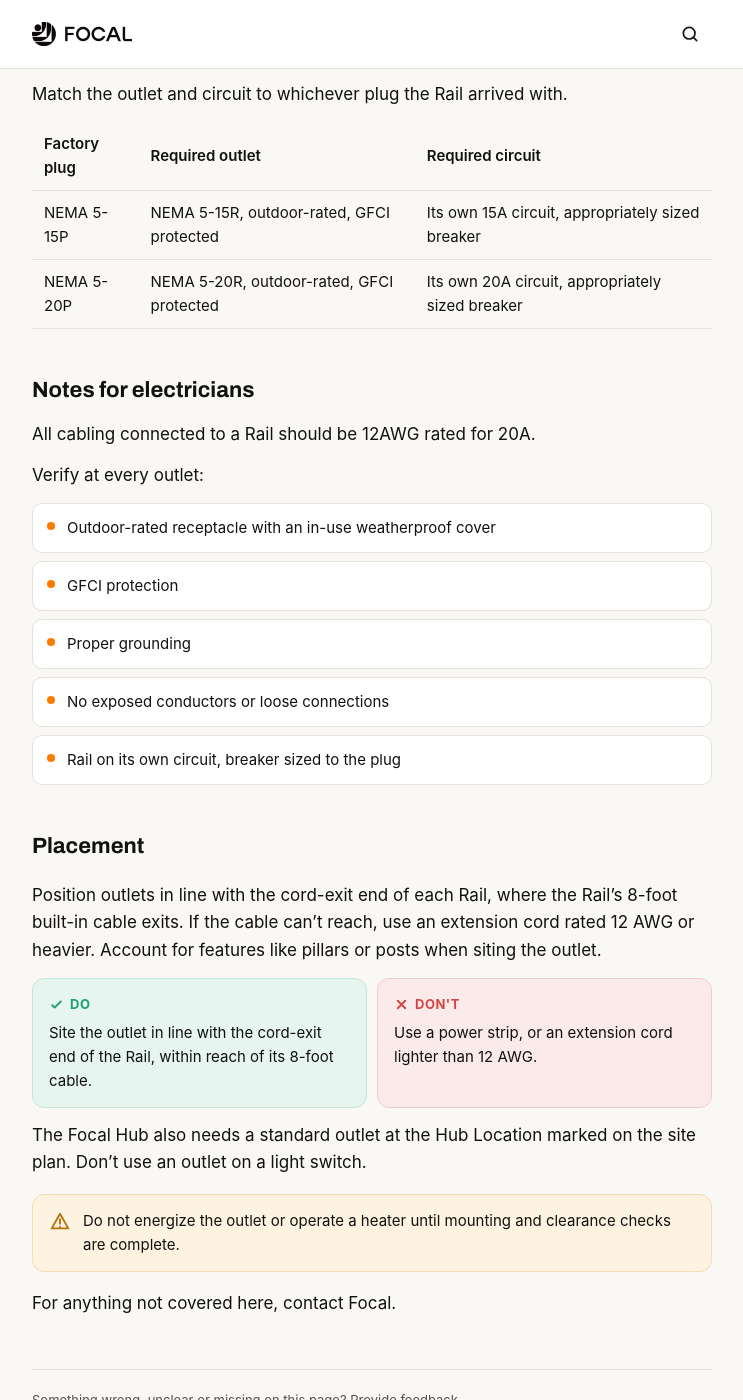
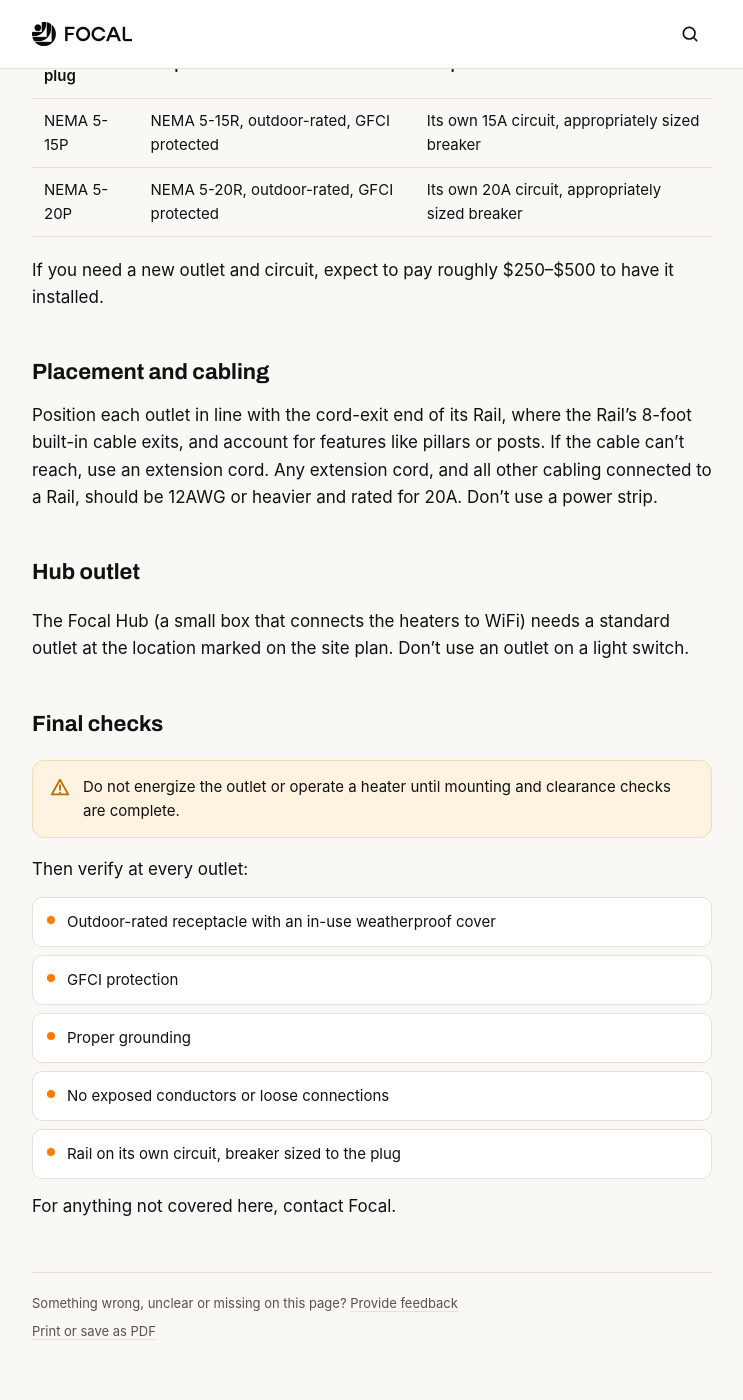
Before and after one commit to BeamT/external-docs, a Jekyll site: the page built from _guides/electrical-power.md, in a window 1280 px wide and 1400 px high, scrolled down 1386 px. Shown: the whole window, without its empty margins (268-1011 px from the left). Built offline with Jekyll 4.4.1, drawn with Linux system fonts in a browser that asks for light colours; some web fonts are replaced; some of the changed text lies outside the part shown.

Commit message:
Electrical & Power: one guide for Home and Restaurant (#167) (#46)
* Electrical & Power: one guide for Home and Restaurant (#167)

Rails can't share circuits for either Product. Extension cords allowed
(12 AWG, rated 20A). Add $250-$500 new outlet cost. Simplify page: drop
do/don't boxes, move post checks to Final checks. Hub outlet note is
Restaurant-only. Bump to 1.5.

Co-Authored-By: Claude Sonnet 5.5 <noreply@anthropic.com>

* Give Hub outlet note its own Restaurant-only section; update search test

Co-Authored-By: Claude Sonnet 5.5 <noreply@anthropic.com>

---------

Co-authored-by: Claude Sonnet 5.5 <noreply@anthropic.com>

```diff
--- a/_guides/electrical-power.md
+++ b/_guides/electrical-power.md
@@ -7,9 +7,9 @@ stage: [install]
 install_order: {restaurant: 15, home: 20}
 next_chain: false
 order: 6
-summary: Circuit, outlet, and plug requirements for electricians.
-version: "1.4"
-updated: "2026-11-17"
+summary: Circuit, outlet, and plug requirements for Focal Rails.
+version: "1.5"
+updated: "2026-11-25"
 ---
 
 ## On this page
@@ -17,14 +17,13 @@ updated: "2026-11-17"
 - [System basics](#system-basics)
 - [Rail configurations](#rail-configurations)
 - [Outlet and circuit by plug type](#outlet-and-circuit-by-plug-type)
-- [Notes for electricians](#notes-for-electricians)
-- [Placement](#placement)
+- [Placement and cabling](#placement-and-cabling)
+- [Hub outlet](#hub-outlet)
+- [Final checks](#final-checks)
 
 ## Overview
 
-Each Focal Rail ships with a factory-installed plug — either 15A or 20A depending on how many heaters it carries. For each Rail, make sure to provide a matching outdoor-rated, GFCI-protected outlet. Each Rail needs its own circuit.
-
-{% include dodont.html do="Give every Rail its own circuit with a correctly sized breaker." dont="Put more than one Rail on the same circuit." %}
+Each Focal Rail ships with a factory-installed plug, either 15A or 20A depending on how many heaters it carries. For each Rail, provide a matching outdoor-rated, GFCI-protected outlet. Each Rail needs its own circuit, and Rails can't share a circuit.
 
 ## System basics
 
@@ -38,7 +37,7 @@ Each Rail is limited to a maximum number of heaters. The Rail model determines t
 
 {% include railtable.html %}
 
-{% include warn.html text="Never load a Rail with more heaters than its row allows. If more heat is needed, add another Rail on its own circuit." %}
+{% include warn.html text="Never load a Rail with more heaters than allowed. If more heat is needed, add another Rail on its own circuit." %}
 
 ## Outlet and circuit by plug type
 
@@ -49,25 +48,25 @@ Match the outlet and circuit to whichever plug the Rail arrived with.
 | NEMA 5-15P | NEMA 5-15R, outdoor-rated, GFCI protected | Its own 15A circuit, appropriately sized breaker |
 | NEMA 5-20P | NEMA 5-20R, outdoor-rated, GFCI protected | Its own 20A circuit, appropriately sized breaker |
 
-## Notes for electricians
+If you need a new outlet and circuit, expect to pay roughly $250–$500 to have it installed.
 
-All cabling connected to a Rail should be 12AWG rated for 20A.
+## Placement and cabling
 
-Verify at every outlet:
+Position each outlet in line with the cord-exit end of its Rail, where the Rail's 8-foot built-in cable exits, and account for features like pillars or posts. If the cable can't reach, use an extension cord. Any extension cord, and all other cabling connected to a Rail, should be 12AWG or heavier and rated for 20A. Don't use a power strip.
+
+## Hub outlet
+
+{% capture hubnote %}
+The Focal Hub (a small box that connects the heaters to WiFi) needs a standard outlet at the location marked on the site plan. Don't use an outlet on a light switch.
+{% endcapture %}
+{% include productonly.html for="restaurant" content=hubnote %}
+
+## Final checks
+
+{% include warn.html text="Do not energize the outlet or operate a heater until mounting and clearance checks are complete." %}
+
+Then verify at every outlet:
 
 {% include checklist.html items="Outdoor-rated receptacle with an in-use weatherproof cover | GFCI protection | Proper grounding | No exposed conductors or loose connections | Rail on its own circuit, breaker sized to the plug" %}
 
-## Placement
-
-{% capture placement %}
-Position outlets in line with the cord-exit end of each Rail, where the Rail's 8-foot built-in cable exits. If the cable can't reach, use an extension cord rated 12 AWG or heavier. Account for features like pillars or posts when siting the outlet.
-
-{% include dodont.html do="Site the outlet in line with the cord-exit end of the Rail, within reach of its 8-foot cable." dont="Use a power strip, or an extension cord lighter than 12 AWG." %}
-
-The Focal Hub also needs a standard outlet at the Hub Location marked on the site plan. Don't use an outlet on a light switch.
-
-{% include warn.html text="Do not energize the outlet or operate a heater until mounting and clearance checks are complete." %}
-
 For anything not covered here, contact Focal.
-{% endcapture %}
-{% include productonly.html for="restaurant" content=placement %}
```
Also changed, not shown: tests/search-product.spec.js (+1 -1 lines).
